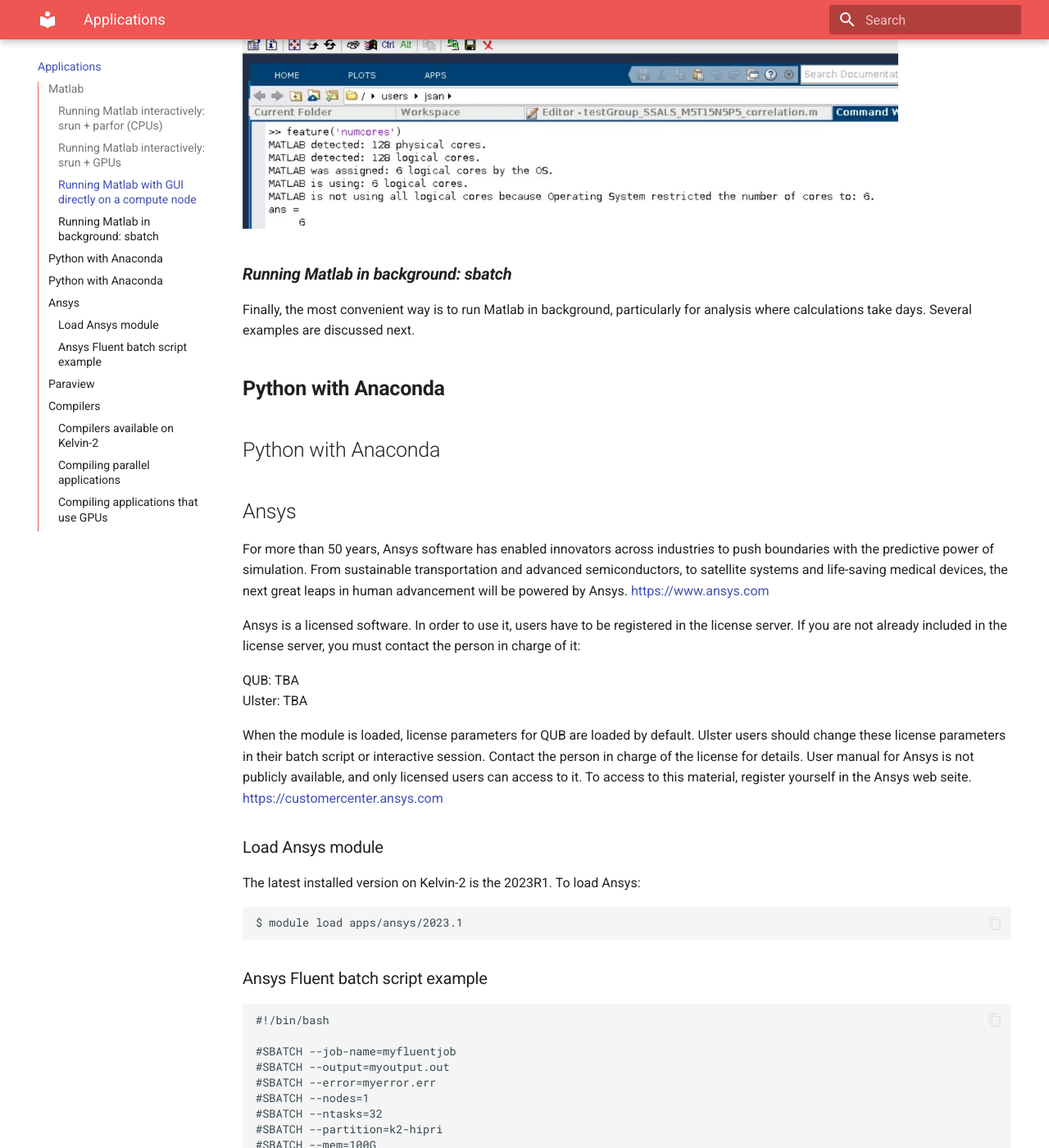
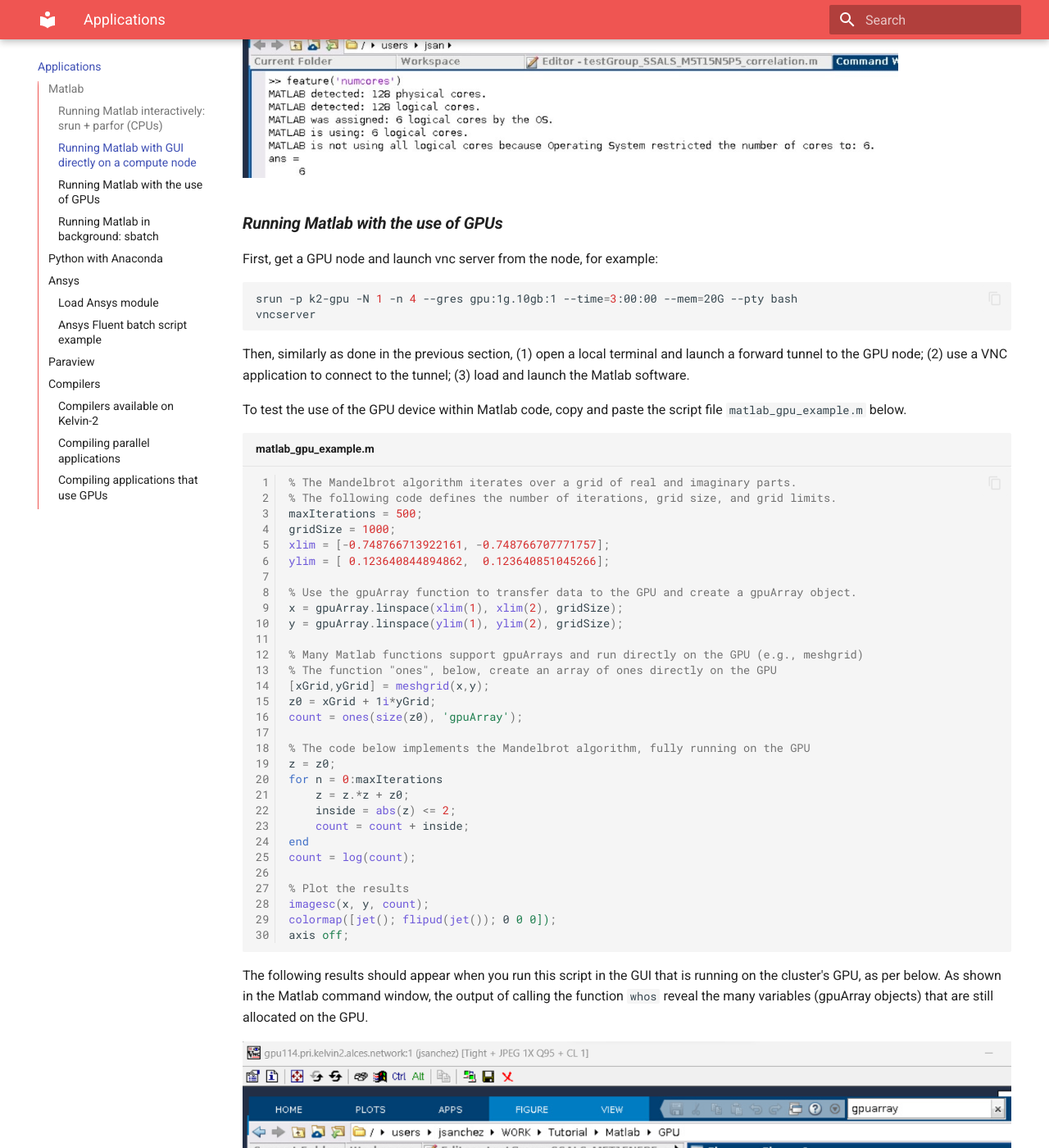
Before and after one commit to ethanbradley/nihpc-documentation, an MkDocs documentation site: the page built from docs/Applications.md, in a window 1280 px wide and 1400 px high, scrolled down 2926 px. Shown: the whole window at 82% size. Built offline with MkDocs 1.6.1 and Material for MkDocs 9.7.7, drawn with Linux system fonts in a browser that asks for light colours; some of the changed text lies outside the part shown.

Commit message:
Added Matlab information

````diff
--- a/docs/Applications.md
+++ b/docs/Applications.md
@@ -70,8 +70,6 @@
 delete(gcp('nocreate'))
 ```
 
-### ***Running Matlab interactively: srun + GPUs***
-
 ### ***Running Matlab with GUI directly on a compute node***
 
 First, get a compute node and launch vnc server from the node, for example:
@@ -110,15 +108,90 @@
 
 ![Image title](assets/TurboVNC_Matlab.jpg){ width="800" }
 
+### ***Running Matlab with the use of GPUs***
+
+First, get a GPU node and launch vnc server from the node, for example:
+
+``` bash
+srun -p k2-gpu -N 1 -n 4 --gres gpu:1g.10gb:1 --time=3:00:00 --mem=20G --pty bash
+vncserver
+```
+
+Then, similarly as done in the previous section, (1) open a local terminal and launch a forward tunnel to the GPU node; (2) use a VNC application to connect to the tunnel; (3) load and launch the Matlab software.
+
+To test the use of the GPU device within Matlab code, copy and paste the script file `matlab_gpu_example.m` below.
+
+``` matlab title="matlab_gpu_example.m" linenums="1"
+% The Mandelbrot algorithm iterates over a grid of real and imaginary parts.
+% The following code defines the number of iterations, grid size, and grid limits.
+maxIterations = 500;
+gridSize = 1000;
+xlim = [-0.748766713922161, -0.748766707771757];
+ylim = [ 0.123640844894862,  0.123640851045266];
+
+% Use the gpuArray function to transfer data to the GPU and create a gpuArray object.
+x = gpuArray.linspace(xlim(1), xlim(2), gridSize);
+y = gpuArray.linspace(ylim(1), ylim(2), gridSize);
+
+% Many Matlab functions support gpuArrays and run directly on the GPU (e.g., meshgrid)
+% The function "ones", below, create an array of ones directly on the GPU
+[xGrid,yGrid] = meshgrid(x,y);
+z0 = xGrid + 1i*yGrid;
+count = ones(size(z0), 'gpuArray');
+
+% The code below implements the Mandelbrot algorithm, fully running on the GPU
+z = z0;
+for n = 0:maxIterations
+    z = z.*z + z0;
+    inside = abs(z) <= 2;
+    count = count + inside;
+end
+count = log(count);
+
+% Plot the results
+imagesc(x, y, count);
+colormap([jet(); flipud(jet()); 0 0 0]);
+axis off;
+```
+
+The following results should appear when you run this script in the GUI that is running on the cluster's GPU, as per below. As shown in the Matlab command window, the output of calling the function `whos` reveal the many variables (gpuArray objects) that are still allocated on the GPU.
+
+![Image title](assets/cluster_gpu_matlab.png){ width="1000" }
+
 ### ***Running Matlab in background: sbatch***
 
-Finally, the most convenient way is to run Matlab in background, particularly for analysis where calculations take days. Several examples are discussed next.
+Finally, the most convenient way to use the cluster resources may be to perform Matlab calculations in background, using `sbatch` functionality instead of `srun`. This is critical, mainly for analysis where calculations may take several hours or days. To demonstrate this, simply copy and paste the following "sbatch" script, called `gpu_example.sh`, as an example which relies on the same script prepared above to calculate the Mandelbrot solution.
+
+``` bash title="gpu_example.sh" linenums="1"
+#!/bin/bash
+
+#SBATCH --job-name=test
+#SBATCH -N 1
+#SBATCH -n 4
+#SBATCH --mem=20G
+#SBATCH --time=00:10:00
+#SBATCH --partition=k2-gpu
+#SBATCH --gres=gpu:1g.10gb:1
+#SBATCH --output=test_%j.log
+
+module load matlab/R2022a
+
+# Ulster University (UU) users must use UU's licence by declaring
+# (removing comments) these environmet variables:
+#export MLM_LICENSE_FILE=27000@193.61.190.229
+#export LM_LICENSE_FILE=27000@193.61.190.229
+
+matlab -nosplash -nodisplay -r "matlab_gpu_example; saveas(gcf, 'Mandelbrot'); exit;"
+```
+In the code above, line #19, Matlab is called in "nosplash" and "nodisplay" mode to execute the `matlab_gpu_example.m` script. Besides, note that the code will run in background, i.e., without display, therefore it must use some Matlab function like `saveas`, as shown in the code, which saves the graphical output. As a result, the Matlab file that must be listed now in the working directory, `Mandelbrot.fig`, should contain the visual results. Finally, to run this "sbatch" script, run the following command in your terminal.
+
+``` bash
+sbatch gpu_example.sh
+```
 
 ## **Python with Anaconda**
 
-## Python with Anaconda
-
-## Ansys
+## **Ansys**
 
 For more than 50 years, Ansys software has enabled innovators across industries to push boundaries with the predictive power of simulation. From sustainable transportation and advanced semiconductors, to satellite systems and life-saving medical devices, the next great leaps in human advancement will be powered by Ansys.
 [https://www.ansys.com](https://www.ansys.com)
@@ -132,13 +205,13 @@
 User manual for Ansys is not publicly available, and only licensed users can access to it. To access to this material, register yourself in the Ansys web seite. </br>
 [https://customercenter.ansys.com](https://customercenter.ansys.com){target=_blank}
 
-### Load Ansys module
+### ***Load Ansys module***
 
 The latest installed version on Kelvin-2 is the 2023R1. To load Ansys:
 
     $ module load apps/ansys/2023.1
 
-### Ansys Fluent batch script example
+### ***Ansys Fluent batch script example***
 
     #!/bin/bash
 
@@ -170,7 +243,7 @@
     #Run Ansys Fluent.
     fluent 3ddp -g -t$SLURM_NTASKS -pinfiniband -mpi=openmpi -cnf=hosts.$SLURM_JOB_ID.txt -i my_fluent_input > my_fluent_output.res
 
-## Paraview
+## **Paraview**
 
 A recommended method to run Paraview on Kelvin-2, it is to start a PV server on Kelvin-2, and to use your local machine to visualize the graphical interface. In this case, you need an installation of Paraview in your local machine as well.
 
@@ -225,7 +298,7 @@
 
 ![Paraview Frontend](assets/Paraview_fronted.png)
 
-## Compilers
+## **Compilers**
 
 Kelvin-2 has a large set of compilers and libraries for those users who compile their own self-programmed applications.
 We hardly recommend avoiding the system compilers, and to use those ones which are installed as modules. Modules for compilers as flagged in general as
@@ -239,7 +312,7 @@
 where <compiler> states the compiler and version that it was compiled with, and in some cases, other libraries as dependencies.
 If you are going to use a precompiled library, be sure to use for your application the same compiler and version that the particular library was compiled with.
 
-### Compilers available on Kelvin-2
+### ***Compilers available on Kelvin-2***
 
 On Kelvin-2, for usual programming languages as C, C++, or Fortran, we recommend using the GNU compiling suite. It is well tested, and it is currently the fastest for AMD systems. It is also a universal compiling suite, so any code will compile with it.
 
@@ -272,7 +345,7 @@
 
     srun --pty --partition=k2-gpu --ntasks=1 --mem-per-cpu=4G --gres gpu:a100:1 bash
 
-### Compiling parallel applications
+### ***Compiling parallel applications***
 
 - OpenMP
 
@@ -362,7 +435,7 @@
  More information about OpenACC, including pdf user guides can be found in the web site </br>
  [https://www.openacc.org](https://www.openacc.org){target=_blank}
 
-### Compiling applications that use GPUs
+### ***Compiling applications that use GPUs***
 
 To compile a program designed to work on the Graphical Processing Units of Kelvin-2, it is essential that it is compiled in a GPU node, so the queue "k2-gpu" must be allocated.
 For backwards compatibility, the program must be compiled in the latest model of GPU present in the machine, in our case, the Nvidia A100 GPUs.
````
Also changed, not shown: docs/assets/cluster_gpu_matlab.png (added).
